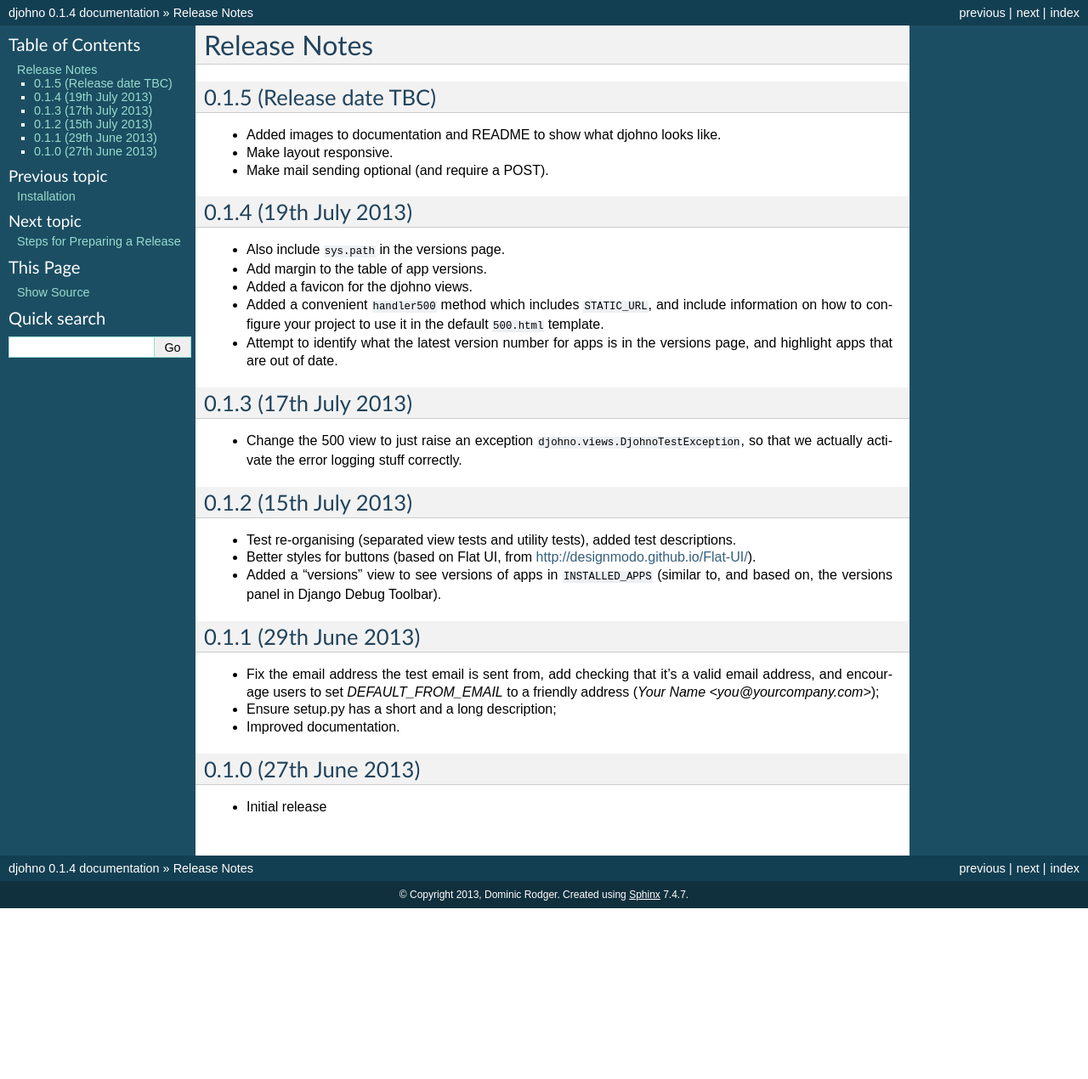
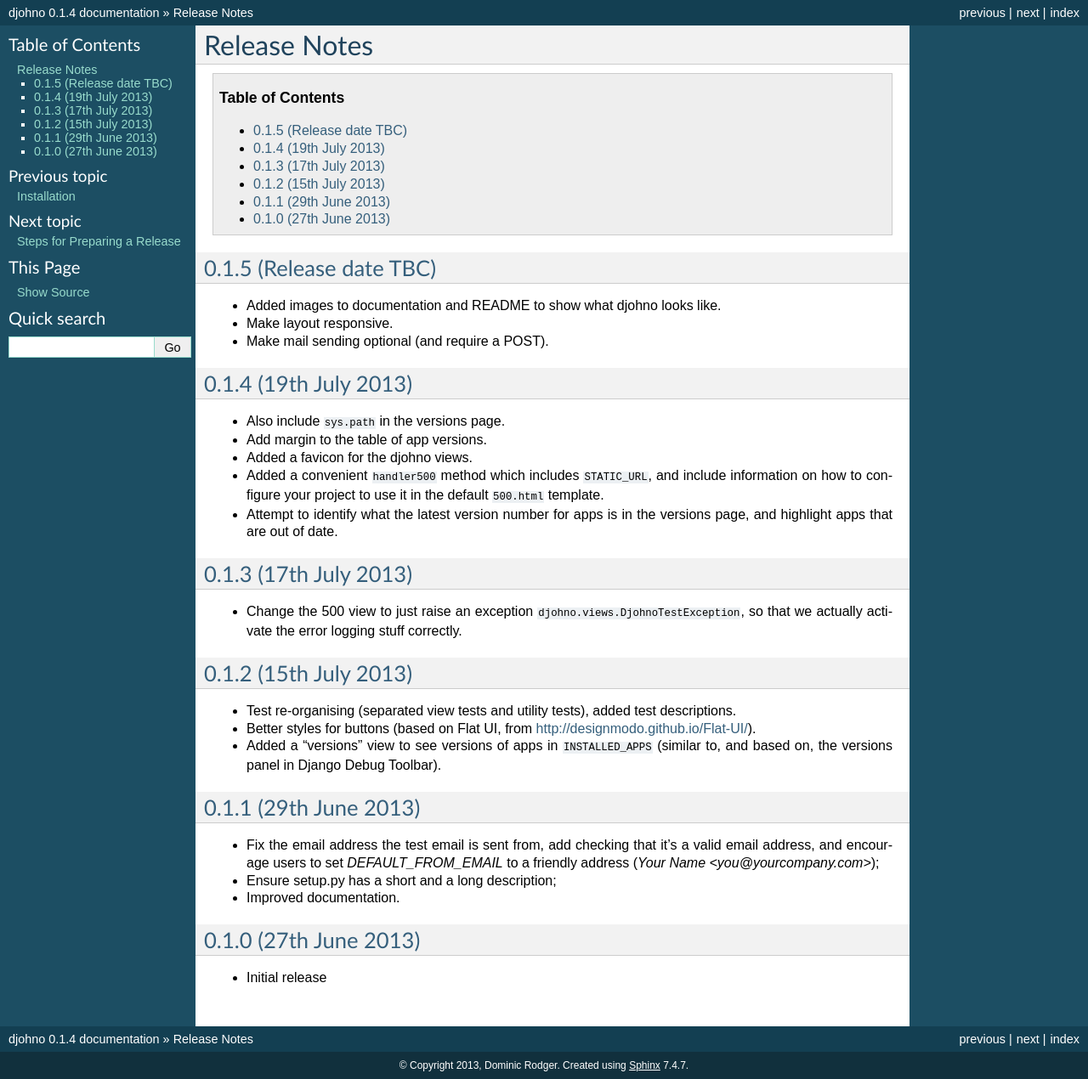
Before and after one commit to dominicrodger/djohno, a Sphinx documentation site: the page built from docs/release_notes.rst, in a window 1280 px wide. Shown: the whole page at 85% size. Built offline with Sphinx 7.4.7, drawn with Linux system fonts in a browser that asks for light colours; before the commit the page ends 1069 px from its top, so only the background shows below that.

Commit message:
Release notes are getting long - adding table of contents
This'll hopefully make this a bit easier to read.

```diff
--- a/docs/release_notes.rst
+++ b/docs/release_notes.rst
@@ -1,5 +1,8 @@
 Release Notes
 *************
+
+.. contents:: Table of Contents
+   :local:
 
 0.1.5 (Release date TBC)
 ========================
```
